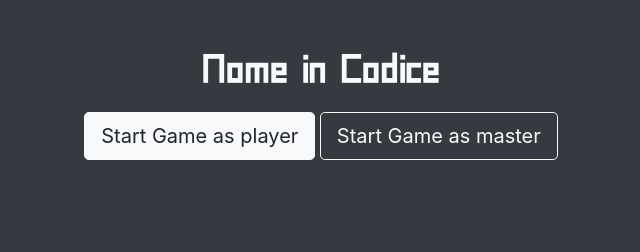
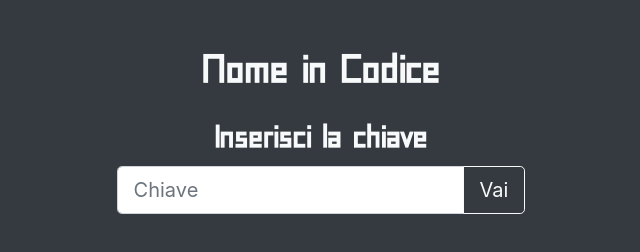
Before and after one commit to forno96/codename, a plain HTML site: page client/index.html in a window 1280 px wide. Shown: the whole page, without its empty margins (319-959 px from the left). Drawn offline with nearby package versions, Linux system fonts and the light colour scheme; no server answers.

Commit message:
ADD: check key exist

```diff
--- a/client/index.css
+++ b/client/index.css
@@ -3,6 +3,6 @@
   src: url("./assets/Robot.otf");
 }
 
-h1{
+h1,h2{
   font-family: Robot;
 }
--- a/client/index.html
+++ b/client/index.html
@@ -9,10 +9,6 @@
 
   <link rel="stylesheet" href="./index.css" />
   <link rel='icon' href='./assets/favicon.ico' type='image/x-icon'/ >
-
-  <script src="/socket.io/socket.io.js"></script>
-  <script src="./index.js"></script>
-  <script src="./random.js"></script>
 </head>
 
 <body class="bg-dark">
@@ -26,5 +22,7 @@
   </div>
 
 </body>
-
+<script src="/socket.io/socket.io.js"></script>
+<script src="./index.js"></script>
+<script src="./random.js"></script>
 </html>
--- a/client/index.js
+++ b/client/index.js
@@ -16,6 +16,22 @@ $.urlParam = function(name){
 };
 
 var key = $.urlParam("chiave");
+if (key == null){
+   // Per cancellare i bottoni di base e reimpiazzarli
+  $("#start").html(`
+    <h2 class="text-light mt-4">Inserisci la chiave</h2>
+    <div class="row justify-content-center">
+      <form class="form-group">
+        <div class="input-group input-group-lg">
+          <input type="text" name="chiave" class="form-control" placeholder="Chiave">
+          <div class="input-group-append">
+            <button class="btn btn-outline-light" type="submit">Vai</button>
+          </div>
+        </div>
+      </form>
+    </div>
+  `);
+}
 
 function main(st) {
   showed_cards = [];
@@ -23,7 +39,7 @@ function main(st) {
   status = st; // master | player
   gen_cards(); // Dato il seed "chiave" tutti sono sincronizzati
 
-  $("#start").hide(); // Per cancellare la schermata di base
+  $("#start").hide(); // Per cancellare i bottoni di base
 
   $("#center").append(`
     <div class="row justify-content-center">
```
